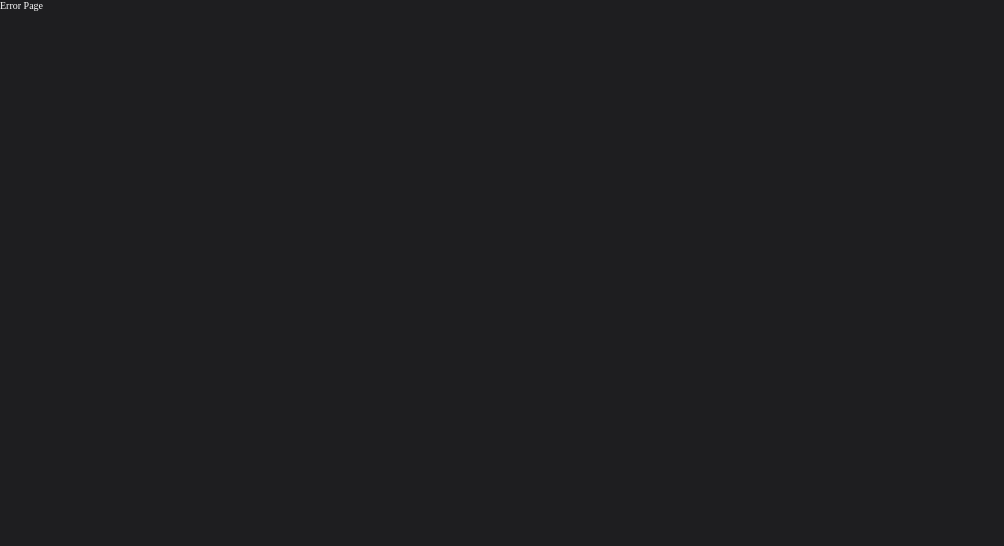
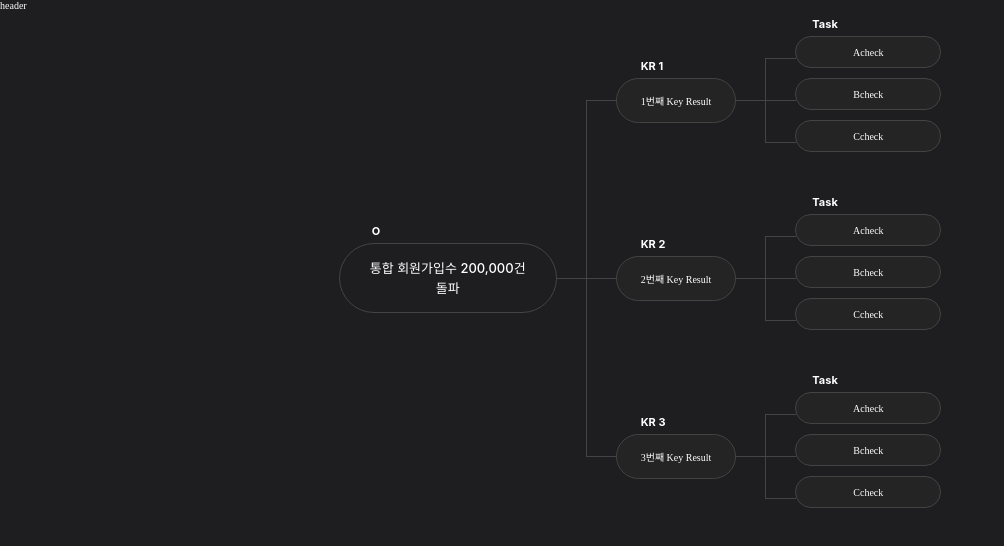
Before and after one commit to MOONSHOT-Team/MOONSHOT-CLIENT, a React (Vite) app: page /preview-okr in a window 1280 px wide. Before the commit this address had no page. Shown: the top 546 px of the page, without its empty margins (0-1004 px from the left). Built offline with nearby package versions, Linux system fonts and the light colour scheme; a web font is replaced by a local one; what emotion-normalize would draw is missing.

Commit message:
feat: preview-okr 페이지 생성 후 트리 테스트

```diff
--- /dev/null
+++ b/src/PreviewOkr/index.tsx
@@ -0,0 +1,13 @@
+import OkrTree from '@components/OkrTree/Template/OkrTree';
+import { MOCK_OKR_DATA } from '@constants/MOCK_OKR_DATA';
+
+const PreviewOkr = () => {
+  const { objTitle, krList } = MOCK_OKR_DATA;
+  return (
+    <div>
+      <OkrTree objTitle={objTitle} keyResultList={krList} />
+    </div>
+  );
+};
+
+export default PreviewOkr;
--- a/src/Router.tsx
+++ b/src/Router.tsx
@@ -7,6 +7,7 @@ import AddOkr from './AddOkr';
 import History from './History';
 import Home from './Home';
 import MainDashBoard from './MainDashBoard';
+import PreviewOkr from './PreviewOkr';
 import SignIn from './SignIn';
 import Social from './Social';
 
@@ -27,6 +28,10 @@ const router = createBrowserRouter([
       {
         path: 'social',
         element: <Social />,
+      },
+      {
+        path: 'preview-okr',
+        element: <PreviewOkr />,
       },
     ],
   },
--- a/src/common/components/OkrTree/Template/OkrTree.tsx
+++ b/src/common/components/OkrTree/Template/OkrTree.tsx
@@ -26,8 +26,6 @@ const StOkrTreeContainer = styled.div`
   display: flex;
   align-items: center;
   justify-content: center;
-  width: 100vw;
-  height: 100vh;
 `;
 
 const StKrTreeWrapper = styled.div`
```
